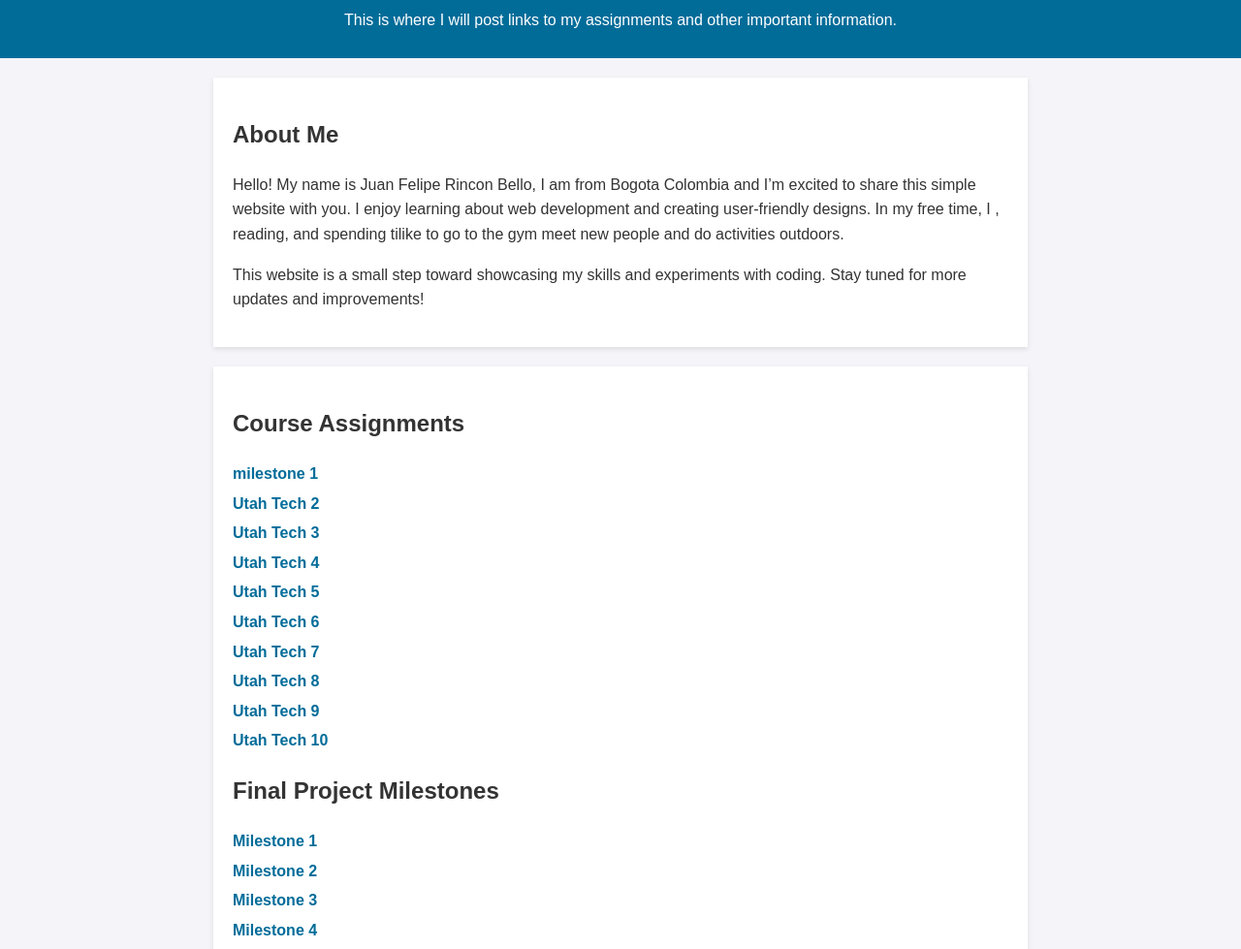
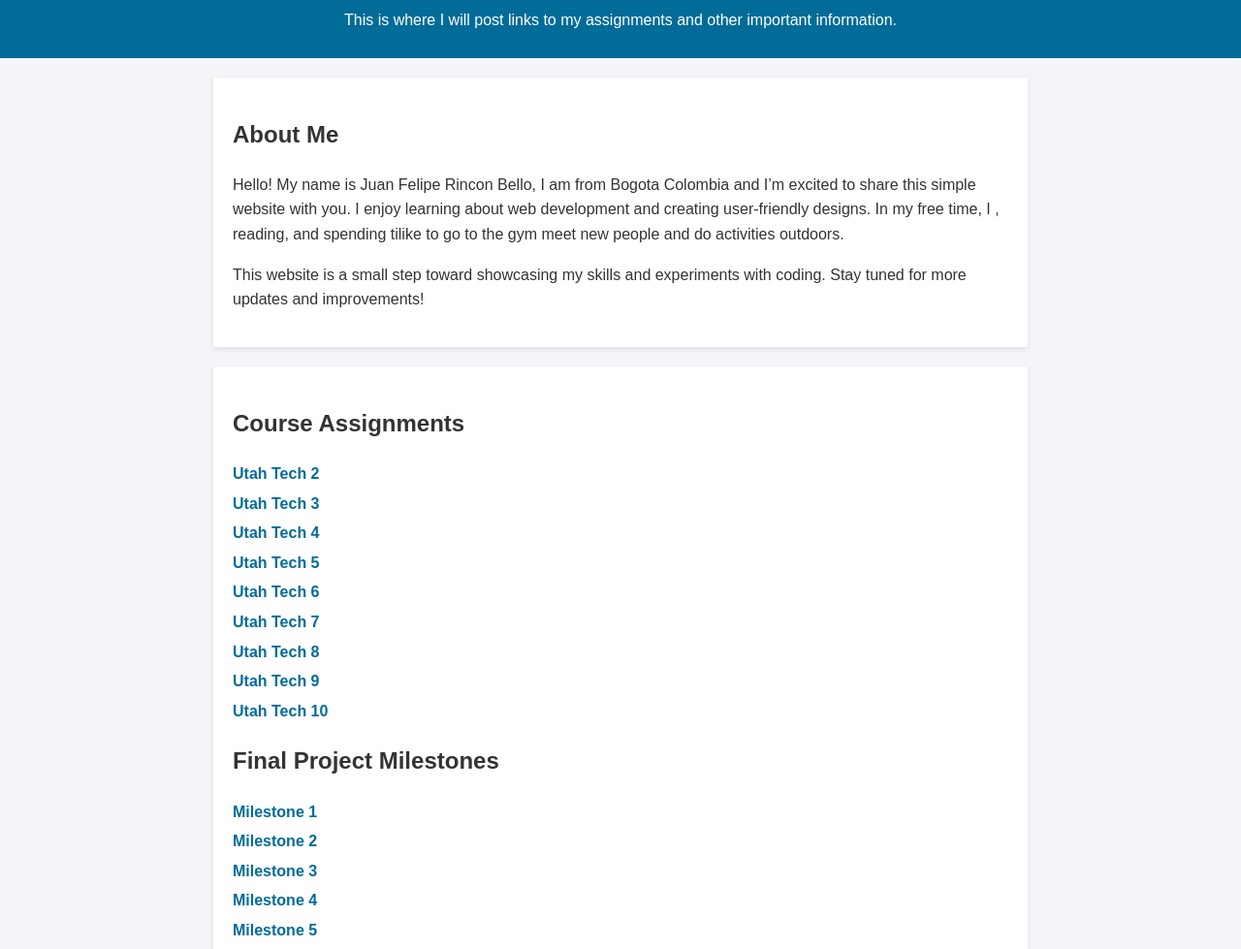
Before and after one commit to d00544415/se1400, a plain HTML site: page index.html in a window 1280 px wide. Shown: the part 96-1075 px from the top of the page at 97% size. Drawn offline with Linux system fonts and the light colour scheme.

Commit message:
delete the link that I created because that link was already made

```diff
--- a/index.html
+++ b/index.html
@@ -80,7 +80,7 @@
     </section>
     <section>
         <h2>Course Assignments</h2>
-        <ul><li><a href="milestone1/index.html">milestone 1</a></li>
+        <ul>
             <li><a href="utahtech2/index.html">Utah Tech 2</a></li>
             <li><a href="utahtech3/index.html">Utah Tech 3</a></li>
             <li><a href="utahtech4/index.html">Utah Tech 4</a></li>
```
